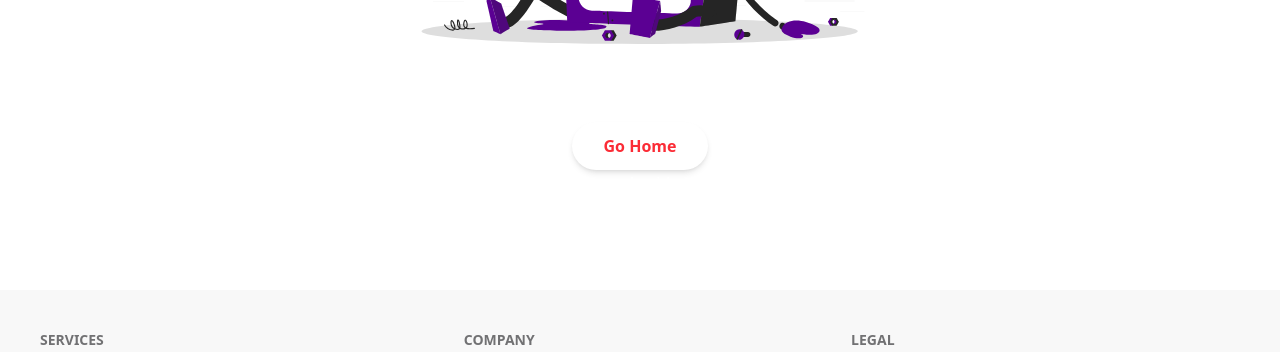
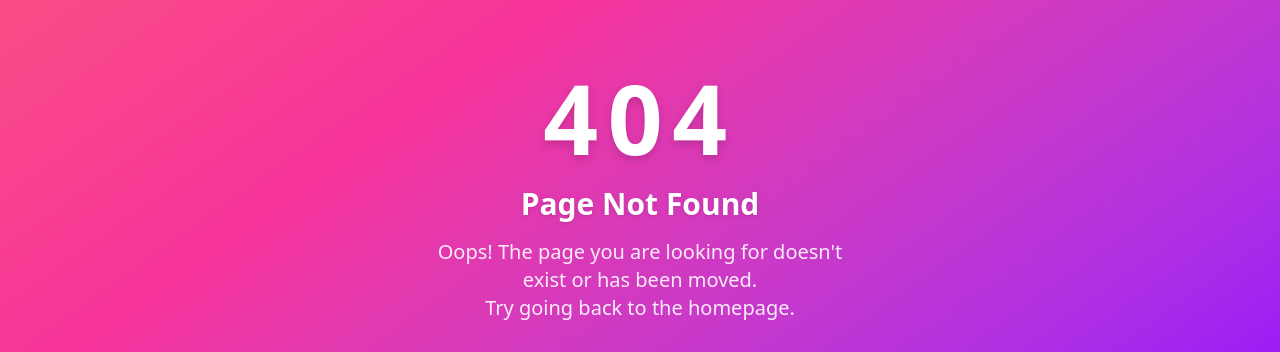
Before and after one commit to sajjadjim/Items-Lost-And-Found, a React (Vite) app: page /about in a window 1280 px wide. Shown: the part 574-926 px from the top of the page. Built offline with nearby package versions, Linux system fonts and the light colour scheme; no server answers; sample sign-in values are in the browser's storage.

Commit message:
error page edit

```diff
--- a/src/Api Loading Data/MyItemsAll.jsx
+++ b/src/Api Loading Data/MyItemsAll.jsx
@@ -11,7 +11,3 @@
                 .catch(error => console.error('Error fetching items:', error));
         }
     }
-
-// , {
-//     credentials:'include'
-// }
--- a/src/Authcontext/AuthProvider.jsx
+++ b/src/Authcontext/AuthProvider.jsx
@@ -1,7 +1,7 @@
 import { createUserWithEmailAndPassword, getAuth, GoogleAuthProvider, onAuthStateChanged, signInWithPopup, signOut, signInWithEmailAndPassword } from 'firebase/auth';
 import React, { createContext, useEffect, useState } from 'react'
 import app from '../Firebase/Firebase.init';
-// Create here a AuthContext for all file can acess it and use That
+// Create here a AuthContext for all file can access it and use That
 export const AuthContext_File = createContext()
 
 // auth import from app
--- a/src/Authcontext/PrivateRoute.jsx
+++ b/src/Authcontext/PrivateRoute.jsx
@@ -5,16 +5,14 @@ import { useLocation } from 'react-router'
 function PrivateRoute({ children }) {
 
     const { user, loading } = use(AuthContext_File)
-    //  console.log(loading)
 
-    // State Navigate the user thr previous route
     const location = useLocation()
-    //  console.log(location)
+
 
     if (loading) {
         return <div></div>
     }
-    // console.log(user)
+
 
     if (user && user.email) {
         return children
--- a/src/Error Page/ErroPage.jsx
+++ b/src/Error Page/ErroPage.jsx
@@ -4,19 +4,26 @@ import Lottie from 'lottie-react';
 
 const ErroPage = () => {
     return (
-        <div className="md:min-h-screen flex flex-col justify-center items-center  text-white md:px-4  text-center">
-            <Lottie className="md:w-full md:max-w-xl" animationData={errorAnimation} loop={true} />
-            {/* <h1 className="md:text-8xl text-3xl font-bold tracking-widest m-0">404</h1> */}
+        <div className="min-h-screen flex flex-col justify-center items-center bg-gradient-to-br from-red-400 via-pink-500 to-purple-600 text-white px-4 text-center">
+            <div className="w-full max-w-xl">
+                <Lottie className="w-full" animationData={errorAnimation} loop={true} />
+            </div>
+            <h1 className="text-6xl md:text-8xl font-extrabold tracking-widest drop-shadow-lg mt-4 mb-2 animate-bounce">
+                404
+            </h1>
+            <h2 className="text-2xl md:text-3xl font-semibold mb-4 drop-shadow">
+                Page Not Found
+            </h2>
+            <p className="text-lg md:text-xl mb-8 max-w-md mx-auto opacity-90">
+                Oops! The page you are looking for doesn't exist or has been moved.<br />
+                Try going back to the homepage.
+            </p>
             <a
                 href="/"
-                className="md:px-8 px-2 py-1 md:py-3 rounded-full bg-white text-red-500 font-bold shadow-md transition-colors duration-200 hover:bg-red-500 hover:text-white"
+                className="inline-block px-8 py-3 rounded-full bg-white text-red-500 font-bold shadow-lg transition-all duration-200 hover:bg-red-500 hover:text-white hover:scale-105 focus:outline-none focus:ring-2 focus:ring-white"
             >
                 Go Home
             </a>
-            {/* <h2 className="text-2xl font-medium  mb-5">Page Not Found</h2> */}
-            <p className="md:text-lg md:pb-2 max-w-md">
-                Oops! The page you are looking for doesn't exist or has been moved.
-            </p>
         </div>
     );
 };
```
